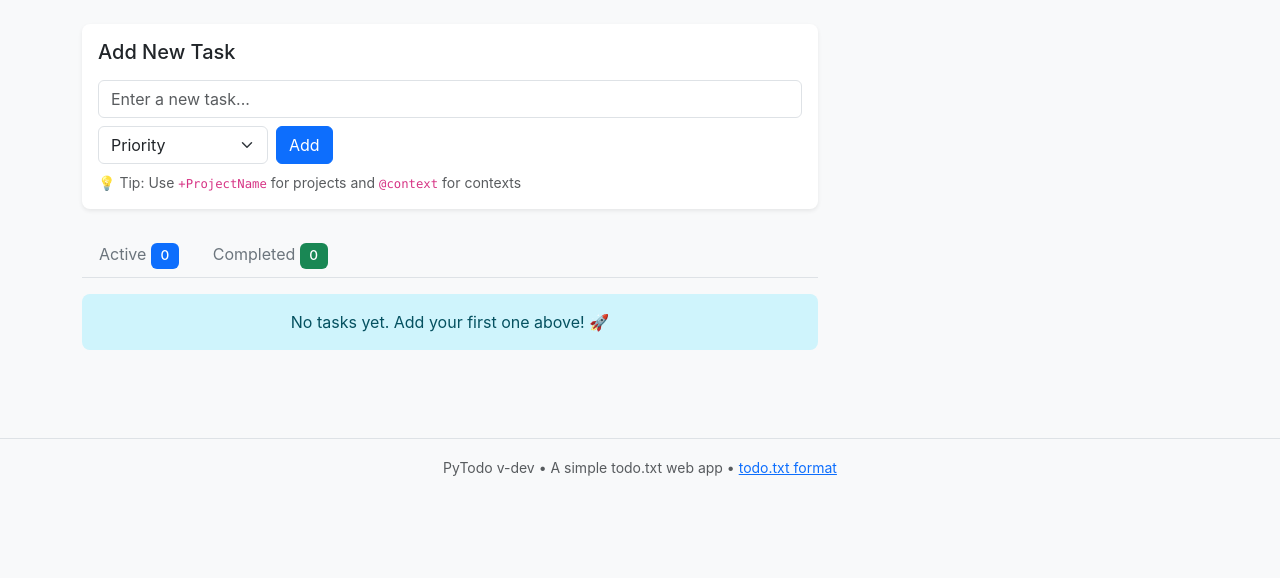
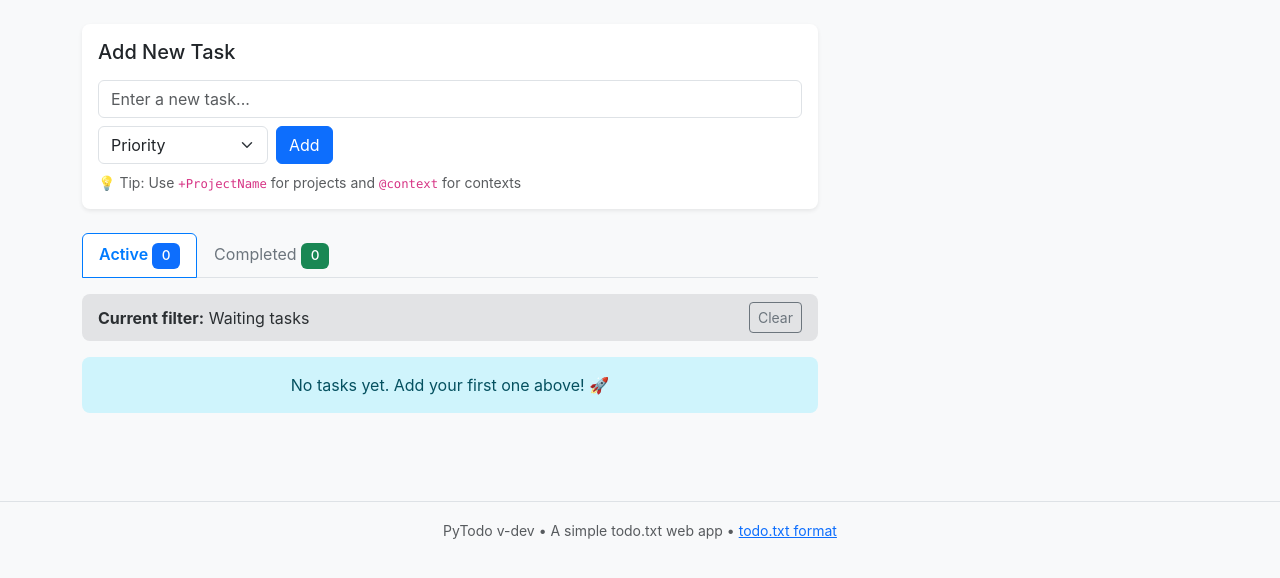
Before and after one commit to viper3400/pydo, a Flask app: page /waiting in a window 1280 px wide. Shown: the part 62-640 px from the top of the page. Run offline with Flask 3, Linux system fonts and the light colour scheme.

Commit message:
fix: scope sidebar filters and show active filter state

```diff
--- a/app.py
+++ b/app.py
@@ -240,18 +240,39 @@ def sort_active_items(items):
     return sorted(items, key=sort_key)
 
 
-def get_template_context(todos, items, filter_by="active", filter_value=None):
+def _normalize_sidebar_scope(scope: str) -> str:
+    """Normalize sidebar scope to active/completed."""
+    normalized = (scope or "active").strip().lower()
+    if normalized in {"active", "completed"}:
+        return normalized
+    return "active"
+
+
+def _get_items_for_scope(todos, scope: str):
+    """Return tasks for the given scope."""
+    if _normalize_sidebar_scope(scope) == "completed":
+        return todos.get_completed()
+    return todos.get_active()
+
+
+def get_template_context(todos, items, filter_by="active", filter_value=None, sidebar_scope="active"):
     """Build the template context with all necessary data."""
     from datetime import datetime
 
     today = datetime.now().strftime("%Y-%m-%d")
     active_items = todos.get_active()
-    active_projects = sorted({project for todo in active_items for project in todo.projects})
-    active_contexts = sorted({context for todo in active_items for context in todo.contexts})
-    active_priorities = sorted({todo.priority for todo in active_items if todo.priority})
-    active_waiting_for_people = sorted({
+    scoped_items = _get_items_for_scope(todos, sidebar_scope)
+    normalized_scope = _normalize_sidebar_scope(sidebar_scope)
+    scoped_projects = sorted({project for todo in scoped_items for project in todo.projects})
+    scoped_contexts = sorted({context for todo in scoped_items for context in todo.contexts})
+    scoped_priorities = sorted({todo.priority for todo in scoped_items if todo.priority})
+    waiting_tasks = [
+        todo for todo in scoped_items
+        if 'waiting' in todo.contexts or todo.custom_fields.get('waiting')
+    ]
+    scoped_waiting_for_people = sorted({
         todo.custom_fields.get("waiting")
-        for todo in active_items
+        for todo in scoped_items
         if todo.custom_fields.get("waiting")
     })
     due_today = [
@@ -265,16 +286,17 @@ def get_template_context(todos, items, filter_by="active", filter_value=None):
 
     return {
         "todos": items,
-        "sidebar_todos": active_items,
+        "sidebar_todos": scoped_items,
+        "sidebar_scope": normalized_scope,
         "today": today,
-        "projects": active_projects,
-        "contexts": active_contexts,
-        "priorities": active_priorities,
+        "projects": scoped_projects,
+        "contexts": scoped_contexts,
+        "priorities": scoped_priorities,
         "overdue": todos.get_overdue(),
         "due_today": due_today,
         "due_soon": due_soon,
-        "waiting_tasks": todos.get_waiting(),
-        "waiting_for_people": active_waiting_for_people,
+        "waiting_tasks": waiting_tasks,
+        "waiting_for_people": scoped_waiting_for_people,
         "filter_by": filter_by,
         "filter_value": filter_value,
         "total_active": len(todos.get_active()),
@@ -290,12 +312,15 @@ def index():
 
     if filter_by == "completed":
         items = todos.get_completed()
+        sidebar_scope = "completed"
     elif filter_by == "all":
         items = todos.todos
+        sidebar_scope = request.args.get("scope", "active")
     else:  # active (default)
         items = sort_active_items(todos.get_active())
+        sidebar_scope = "active"
 
-    context = get_template_context(todos, items, filter_by)
+    context = get_template_context(todos, items, filter_by, sidebar_scope=sidebar_scope)
     return render_template("index.html", **context)
 
 
@@ -372,8 +397,9 @@ def edit_todo(index):
 def filter_project(project):
     """Show todos for a specific project."""
     todos = get_todos()
-    items = todos.get_by_project(project)
-    context = get_template_context(todos, items, "project", project)
+    sidebar_scope = request.args.get("scope", "active")
+    items = [t for t in _get_items_for_scope(todos, sidebar_scope) if project in t.projects]
+    context = get_template_context(todos, items, "project", project, sidebar_scope=sidebar_scope)
     return render_template("index.html", **context)
 
 
@@ -381,9 +407,30 @@ def filter_project(project):
 def filter_context(context):
     """Show todos for a specific context."""
     todos = get_todos()
-    items = todos.get_by_context(context)
-    context_dict = get_template_context(todos, items, "context", context)
+    sidebar_scope = request.args.get("scope", "active")
+    items = [t for t in _get_items_for_scope(todos, sidebar_scope) if context in t.contexts]
+    context_dict = get_template_context(todos, items, "context", context, sidebar_scope=sidebar_scope)
     return render_template("index.html", **context_dict)
+
+
+@app.route("/priority/<priority>")
+def filter_priority(priority):
+    """Show todos for a specific priority."""
+    todos = get_todos()
+    sidebar_scope = request.args.get("scope", "active")
+    normalized_priority = (priority or "").strip().upper()
+    if normalized_priority not in {"A", "B", "C"}:
+        return redirect(url_for("index", filter=sidebar_scope))
+
+    items = [t for t in _get_items_for_scope(todos, sidebar_scope) if t.priority == normalized_priority]
+    context = get_template_context(
+        todos,
+        items,
+        "priority",
+        normalized_priority,
+        sidebar_scope=sidebar_scope,
+    )
+    return render_template("index.html", **context)
 
 
 @app.route("/due/<date>")
@@ -391,7 +438,7 @@ def filter_due(date):
     """Show todos due on a specific date."""
     todos = get_todos()
     items = [t for t in todos.todos if t.custom_fields.get('due') == date and not t.complete]
-    context = get_template_context(todos, items, "due", date)
+    context = get_template_context(todos, items, "due", date, sidebar_scope="active")
     return render_template("index.html", **context)
 
 
@@ -399,8 +446,12 @@ def filter_due(date):
 def filter_waiting():
     """Show all waiting tasks."""
     todos = get_todos()
-    items = todos.get_waiting()
-    context = get_template_context(todos, items, "waiting")
+    sidebar_scope = request.args.get("scope", "active")
+    items = [
+        t for t in _get_items_for_scope(todos, sidebar_scope)
+        if 'waiting' in t.contexts or t.custom_fields.get('waiting')
+    ]
+    context = get_template_context(todos, items, "waiting", sidebar_scope=sidebar_scope)
     return render_template("index.html", **context)
 
 
@@ -408,8 +459,12 @@ def filter_waiting():
 def filter_waiting_for(person):
     """Show tasks waiting for a specific person."""
     todos = get_todos()
-    items = todos.get_waiting_for_person(person)
-    context = get_template_context(todos, items, "waiting_for", person)
+    sidebar_scope = request.args.get("scope", "active")
+    items = [
+        t for t in _get_items_for_scope(todos, sidebar_scope)
+        if t.custom_fields.get('waiting', '').lower() == person.lower()
+    ]
+    context = get_template_context(todos, items, "waiting_for", person, sidebar_scope=sidebar_scope)
     return render_template("index.html", **context)
 
 
--- a/static/style.css
+++ b/static/style.css
@@ -235,6 +235,20 @@ body {
     background-color: var(--light-bg);
 }
 
+/* Keep active sidebar filters readable on hover/focus */
+.list-group-item.active,
+.list-group-item.active:hover,
+.list-group-item.active:focus {
+    background-color: var(--primary-color);
+    border-color: var(--primary-color);
+    color: #fff;
+}
+
+.list-group-item.active small,
+.list-group-item.active span {
+    color: inherit;
+}
+
 /* Navbar */
 .navbar-brand {
     font-weight: 700;
--- a/templates/index.html
+++ b/templates/index.html
@@ -29,16 +29,40 @@
         <!-- Filter Tabs -->
         <ul class="nav nav-tabs mb-3" role="tablist">
             <li class="nav-item">
-                <a class="nav-link {% if filter_by == 'active' %}active{% endif %}" href="{{ url_for('index', filter='active') }}">
+                <a class="nav-link {% if sidebar_scope == 'active' %}active{% endif %}" href="{{ url_for('index', filter='active') }}">
                     Active <span class="badge bg-primary">{{ total_active }}</span>
                 </a>
             </li>
             <li class="nav-item">
-                <a class="nav-link {% if filter_by == 'completed' %}active{% endif %}" href="{{ url_for('index', filter='completed') }}">
+                <a class="nav-link {% if sidebar_scope == 'completed' %}active{% endif %}" href="{{ url_for('index', filter='completed') }}">
                     Completed <span class="badge bg-success">{{ total_completed }}</span>
                 </a>
             </li>
         </ul>
+
+        {% if filter_by not in ['active', 'completed', 'all'] %}
+            <div class="alert alert-secondary py-2 px-3 mb-3 d-flex justify-content-between align-items-center">
+                <div>
+                    <strong>Current filter:</strong>
+                    {% if filter_by == 'project' %}
+                        Project <span class="badge bg-info text-dark">+{{ filter_value }}</span>
+                    {% elif filter_by == 'context' %}
+                        Context <span class="badge context-tag">@{{ filter_value }}</span>
+                    {% elif filter_by == 'priority' %}
+                        Priority <span class="badge priority-{{ filter_value | lower }}">{{ filter_value }}</span>
+                    {% elif filter_by == 'waiting' %}
+                        Waiting tasks
+                    {% elif filter_by == 'waiting_for' %}
+                        Waiting for <span class="badge bg-info text-dark">{{ filter_value }}</span>
+                    {% elif filter_by == 'due' %}
+                        Due date <span class="badge bg-secondary">{{ filter_value | format_date }}</span>
+                    {% else %}
+                        {{ filter_by }}{% if filter_value %}: {{ filter_value }}{% endif %}
+                    {% endif %}
+                </div>
+                <a href="{{ url_for('index', filter=sidebar_scope) }}" class="btn btn-sm btn-outline-secondary">Clear</a>
+            </div>
+        {% endif %}
 
         <!-- Todo List -->
         <div class="todo-list">
@@ -146,11 +170,11 @@
                                             <span class="badge {% if todo.custom_fields.get('due') | is_overdue %}bg-danger{% else %}bg-secondary{% endif %} text-white">📅 {{ todo.custom_fields.get('due') | format_date }}</span>
                                         {% endif %}
                                         {% for project in todo.projects %}
-                                            <a href="{{ url_for('filter_project', project=project) }}" class="badge bg-info text-dark text-decoration-none">+{{ project }}</a>
+                                            <a href="{{ url_for('filter_project', project=project, scope=sidebar_scope) }}" class="badge bg-info text-dark text-decoration-none">+{{ project }}</a>
                                         {% endfor %}
                                         {% for context in todo.contexts %}
                                             {% if context != 'waiting' %}
-                                                <a href="{{ url_for('filter_context', context=context) }}" class="badge context-tag text-decoration-none">@{{ context }}</a>
+                                                <a href="{{ url_for('filter_context', context=context, scope=sidebar_scope) }}" class="badge context-tag text-decoration-none">@{{ context }}</a>
                                             {% endif %}
                                         {% endfor %}
                                     </div>
@@ -196,16 +220,16 @@
                 <div class="list-group list-group-flush">
                     {% if waiting_for_people %}
                         {% for person in waiting_for_people %}
-                            <a href="{{ url_for('filter_waiting_for', person=person) }}" class="list-group-item list-group-item-action d-flex justify-content-between">
+                            <a href="{{ url_for('filter_waiting_for', person=person, scope=sidebar_scope) }}" class="list-group-item list-group-item-action d-flex justify-content-between {% if filter_by == 'waiting_for' and filter_value == person %}active{% endif %}">
                                 <span>👤 {{ person }}</span>
                                 <span class="badge bg-info rounded-pill">{{ sidebar_todos | count_waiting_for(person) }}</span>
                             </a>
                         {% endfor %}
-                        <a href="{{ url_for('filter_waiting') }}" class="list-group-item list-group-item-action">
+                        <a href="{{ url_for('filter_waiting', scope=sidebar_scope) }}" class="list-group-item list-group-item-action {% if filter_by == 'waiting' %}active{% endif %}">
                             <small class="text-muted">View all waiting tasks →</small>
                         </a>
                     {% else %}
-                        <a href="{{ url_for('filter_waiting') }}" class="list-group-item list-group-item-action">
+                        <a href="{{ url_for('filter_waiting', scope=sidebar_scope) }}" class="list-group-item list-group-item-action {% if filter_by == 'waiting' %}active{% endif %}">
                             <small>{{ waiting_tasks | length }} task(s) waiting (no person specified)</small>
                         </a>
                     {% endif %}
@@ -221,7 +245,7 @@
                 </div>
                 <div class="list-group list-group-flush">
                     {% for project in projects %}
-                        <a href="{{ url_for('filter_project', project=project) }}" class="list-group-item list-group-item-action d-flex justify-content-between">
+                        <a href="{{ url_for('filter_project', project=project, scope=sidebar_scope) }}" class="list-group-item list-group-item-action d-flex justify-content-between {% if filter_by == 'project' and filter_value == project %}active{% endif %}">
                             <span>+{{ project }}</span>
                             <span class="badge bg-info rounded-pill">{{ sidebar_todos | count_with_project(project) }}</span>
                         </a>
@@ -238,7 +262,7 @@
                 </div>
                 <div class="list-group list-group-flush">
                     {% for context in contexts %}
-                        <a href="{{ url_for('filter_context', context=context) }}" class="list-group-item list-group-item-action d-flex justify-content-between">
+                        <a href="{{ url_for('filter_context', context=context, scope=sidebar_scope) }}" class="list-group-item list-group-item-action d-flex justify-content-between {% if filter_by == 'context' and filter_value == context %}active{% endif %}">
                             <span>@{{ context }}</span>
                             <span class="badge context-tag rounded-pill">{{ sidebar_todos | count_with_context(context) }}</span>
                         </a>
@@ -255,13 +279,13 @@
                 </div>
                 <div class="list-group list-group-flush">
                     {% for priority in priorities %}
-                        <div class="list-group-item d-flex justify-content-between">
+                        <a href="{{ url_for('filter_priority', priority=priority, scope=sidebar_scope) }}" class="list-group-item list-group-item-action d-flex justify-content-between {% if filter_by == 'priority' and filter_value == priority %}active{% endif %}">
                             <span>
                                 <span class="badge priority-{{ priority | lower }}">{{ priority }}</span>
                                 {{ priority | replace('A', 'High') | replace('B', 'Medium') | replace('C', 'Low') }}
                             </span>
                             <span class="badge bg-secondary rounded-pill">{{ sidebar_todos | count_with_priority(priority) }}</span>
-                        </div>
+                        </a>
                     {% endfor %}
                 </div>
             </div>
```
Also changed, not shown: README.md.
